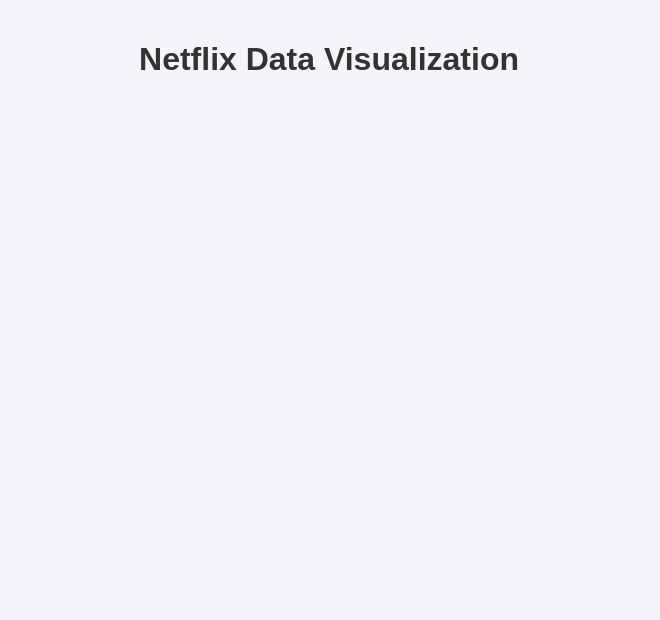
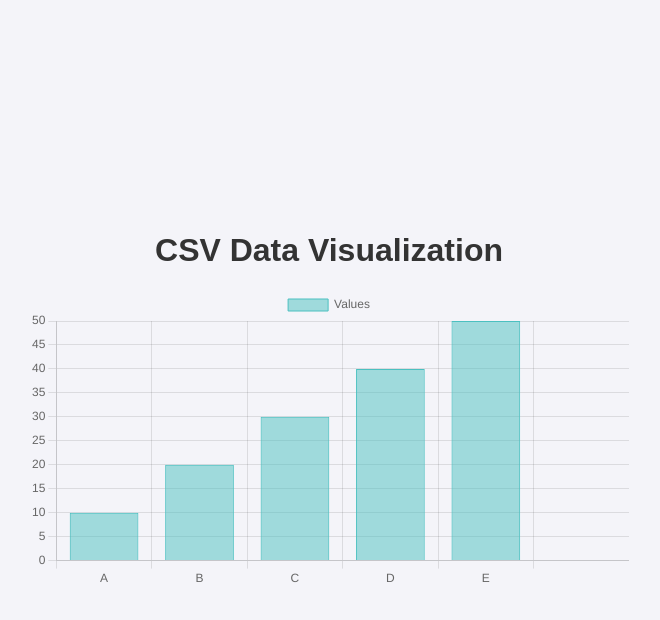
Before and after one commit to hadt222/data_visualization, a plain HTML site: page index.html in a window 1280 px wide. Shown: the whole page, without its empty margins (311-971 px from the left). Drawn offline with nearby package versions, Linux system fonts and the light colour scheme.

Commit message:
Add files via upload

```diff
--- a/index.html
+++ b/index.html
@@ -3,16 +3,14 @@
 <head>
     <meta charset="UTF-8">
     <meta name="viewport" content="width=device-width, initial-scale=1.0">
-    <title>Netflix Data Visualization</title>
+    <title>CSV Data Visualization</title>
     <link rel="stylesheet" href="styles.css">
     <script src="https://cdn.jsdelivr.net/npm/chart.js"></script>
 </head>
 <body>
     <div class="container">
-        <h1>Netflix Data Visualization</h1>
-        <canvas id="typeChart"></canvas>
-        <canvas id="countryChart"></canvas>
-        <canvas id="trendChart"></canvas>
+        <h1>CSV Data Visualization</h1>
+        <canvas id="myChart"></canvas>
     </div>
     <script src="script.js"></script>
 </body>
--- a/script.js
+++ b/script.js
@@ -1,58 +1,34 @@
-// Load the dataset
-fetch('netflix_titles.csv')
+// Load the CSV file and visualize data
+fetch('data.csv')
     .then(response => response.text())
     .then(csvText => {
+        // Parse CSV data
         const rows = csvText.split('\n').slice(1); // Skip header row
-        const data = rows.map(row => row.split(',')); // Parse rows into arrays
+        const labels = [];
+        const data = [];
 
-        // Visualization 1: Distribution of Titles by Type
-        const typeCount = { Movie: 0, TVShow: 0 };
-        data.forEach(row => {
-            const type = row[1].trim(); // 'type' column
-            if (type === 'Movie' || type === 'TV Show') {
-                typeCount[type] += 1;
-            }
+        rows.forEach(row => {
+            const [category, value] = row.split(',');
+            labels.push(category);
+            data.push(parseFloat(value));
         });
 
-        const typeChartCtx = document.getElementById('typeChart').getContext('2d');
-        new Chart(typeChartCtx, {
-            type: 'pie',
-            data: {
-                labels: ['Movies', 'TV Shows'],
-                datasets: [{
-                    label: 'Type Distribution',
-                    data: [typeCount.Movie, typeCount.TVShow],
-                    backgroundColor: ['rgba(75, 192, 192, 0.5)', 'rgba(153, 102, 255, 0.5)'],
-                    borderColor: ['rgba(75, 192, 192, 1)', 'rgba(153, 102, 255, 1)'],
-                    borderWidth: 1
-                }]
-            }
-        });
-
-        // Visualization 2: Top 10 Countries by Number of Titles
-        const countryCount = {};
-        data.forEach(row => {
-            const country = row[5].trim(); // 'country' column
-            if (country) {
-                countryCount[country] = (countryCount[country] || 0) + 1;
-            }
-        });
-
-        const sortedCountries = Object.entries(countryCount).sort((a, b) => b[1] - a[1]).slice(0, 10);
-        const countryChartCtx = document.getElementById('countryChart').getContext('2d');
-        new Chart(countryChartCtx, {
+        // Create the chart
+        const ctx = document.getElementById('myChart').getContext('2d');
+        new Chart(ctx, {
             type: 'bar',
             data: {
-                labels: sortedCountries.map(entry => entry[0]),
+                labels: labels,
                 datasets: [{
-                    label: 'Number of Titles',
-                    data: sortedCountries.map(entry => entry[1]),
-                    backgroundColor: 'rgba(54, 162, 235, 0.5)',
-                    borderColor: 'rgba(54, 162, 235, 1)',
+                    label: 'Values',
+                    data: data,
+                    backgroundColor: 'rgba(75, 192, 192, 0.5)',
+                    borderColor: 'rgba(75, 192, 192, 1)',
                     borderWidth: 1
                 }]
             },
             options: {
+                responsive: true,
                 scales: {
                     y: {
                         beginAtZero: true
@@ -60,30 +36,5 @@ fetch('netflix_titles.csv')
                 }
             }
         });
-
-        // Visualization 3: Trend of Titles Added Over the Years
-        const yearCount = {};
-        data.forEach(row => {
-            const year = row[7].trim(); // 'release_year' column
-            if (year) {
-                yearCount[year] = (yearCount[year] || 0) + 1;
-            }
-        });
-
-        const sortedYears = Object.entries(yearCount).sort((a, b) => a[0] - b[0]);
-        const trendChartCtx = document.getElementById('trendChart').getContext('2d');
-        new Chart(trendChartCtx, {
-            type: 'line',
-            data: {
-                labels: sortedYears.map(entry => entry[0]),
-                datasets: [{
-                    label: 'Number of Titles',
-                    data: sortedYears.map(entry => entry[1]),
-                    borderColor: 'rgba(255, 99, 132, 1)',
-                    borderWidth: 2,
-                    fill: false
-                }]
-            }
-        });
     })
-    .catch(error => console.error('Error loading or processing CSV file:', error));
+    .catch(error => console.error('Error loading CSV file:', error));
--- a/styles.css
+++ b/styles.css
@@ -2,24 +2,25 @@ body {
     font-family: Arial, sans-serif;
     margin: 0;
     padding: 0;
+    display: flex;
+    justify-content: center;
+    align-items: center;
+    height: 100vh;
     background-color: #f4f4f9;
 }
 
 .container {
-    width: 90%;
-    max-width: 800px;
-    margin: 0 auto;
+    width: 80%;
+    max-width: 600px;
     text-align: center;
-    padding: 20px;
 }
 
 h1 {
+    margin-bottom: 20px;
     color: #333;
-    margin-bottom: 20px;
 }
 
 canvas {
-    margin-top: 40px;
     max-width: 100%;
     height: auto;
 }
```
